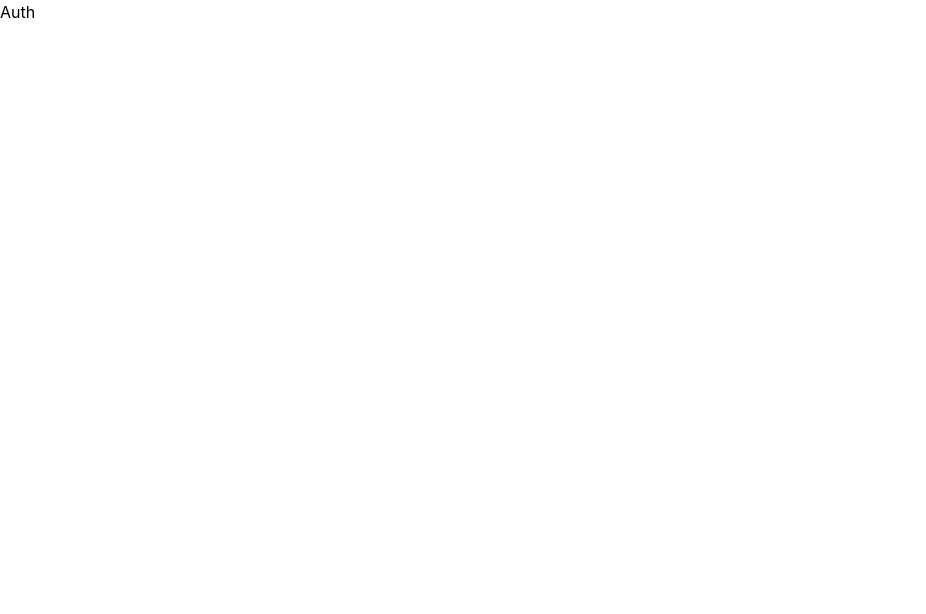
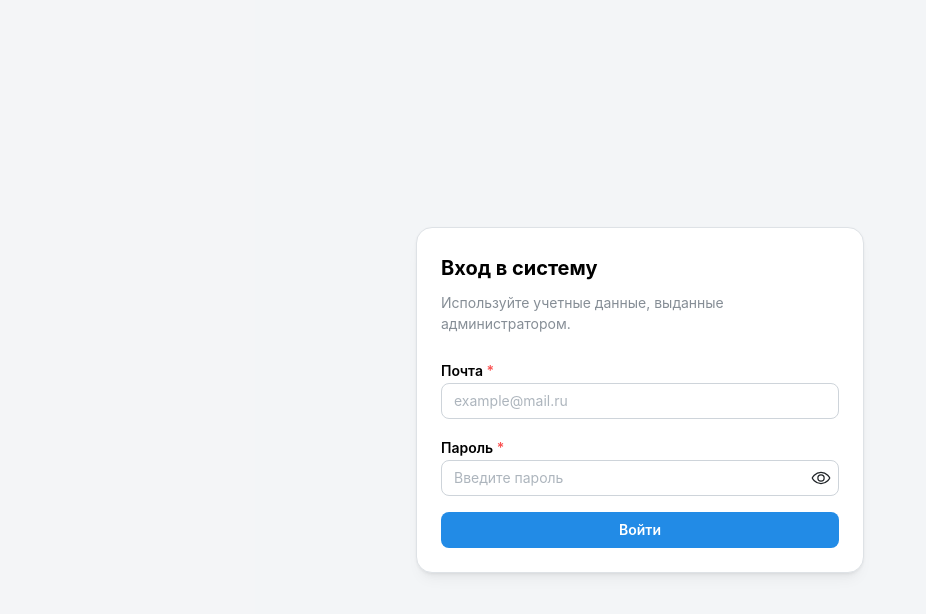
Before and after one commit to M-a-K-s-1-M/warehouse-rentals, a Next.js app in the folder frontend/: page /auth in a window 1280 px wide. Shown: the top 614 px of the page, without its empty margins (0-926 px from the left). Built offline with nearby package versions, Linux system fonts and the light colour scheme; no server answers.

Commit message:
Создаст страницу входа

```diff
--- a/frontend/src/app/auth/page.tsx
+++ b/frontend/src/app/auth/page.tsx
@@ -1,7 +1,76 @@
 'use client'
 
+import { AuthApi } from "@/lib";
+import { Button, Paper, PasswordInput, Text, TextInput } from "@mantine/core";
+import { notifications } from "@mantine/notifications";
+import { useRouter } from "next/navigation";
+import { useState } from "react";
+
 export default function Auth() {
+    const router = useRouter();
+    const [email, setEmail] = useState("");
+    const [password, setPassword] = useState("");
+    const [isSubmitting, setIsSubmitting] = useState(false);
+
+    const handleSubmit = async (event: React.FormEvent<HTMLFormElement>) => {
+        event.preventDefault();
+        if (!email.trim() || !password.trim()) {
+            return;
+        }
+
+        try {
+            setIsSubmitting(true);
+            await AuthApi.login({ email: email.trim(), password });
+            notifications.show({
+                title: "Добро пожаловать",
+                message: "Вы успешно вошли в систему.",
+                color: "green",
+            });
+            router.replace("/");
+        } catch {
+            notifications.show({
+                title: "Ошибка входа",
+                message: "Проверьте почту и пароль.",
+                color: "red",
+            });
+        } finally {
+            setIsSubmitting(false);
+        }
+    };
+
     return (
-        <div>Auth</div>
-    )
+        <div className="min-h-screen bg-gray-100/80 flex items-center justify-center p-6">
+            <Paper withBorder shadow="sm" radius="lg" className="w-full max-w-md p-6">
+                <div className="space-y-2 mb-6">
+                    <Text fw={700} size="xl">
+                        Вход в систему
+                    </Text>
+                    <Text size="sm" c="dimmed">
+                        Используйте учетные данные, выданные администратором.
+                    </Text>
+                </div>
+
+                <form className="space-y-4" onSubmit={handleSubmit}>
+                    <TextInput
+                        label="Почта"
+                        placeholder="example@mail.ru"
+                        value={email}
+                        onChange={(event) => setEmail(event.currentTarget.value)}
+                        required
+                    />
+                    <PasswordInput
+                        label="Пароль"
+                        placeholder="Введите пароль"
+                        value={password}
+                        onChange={(event) => setPassword(event.currentTarget.value)}
+                        required
+                    />
+
+                    <Button type="submit" fullWidth loading={isSubmitting}>
+                        Войти
+                    </Button>
+                </form>
+            </Paper>
+        </div>
+    );
 }
--- a/frontend/src/app/layout.tsx
+++ b/frontend/src/app/layout.tsx
@@ -7,7 +7,7 @@ import {
 import theme from "./theme";
 import "./globals.css";
 import { Notifications } from "@mantine/notifications";
-import { QueryProvider } from "@/components";
+import { AppProviders } from "@/components";
 
 export const metadata: Metadata = {
   title: "Next App Mantine Tailwind Template",
@@ -27,9 +27,7 @@ export default function RootLayout({
       <body className="antialiased">
         <MantineProvider theme={theme}>
           <Notifications />
-          <QueryProvider>
-            {children}
-          </QueryProvider>
+          <AppProviders>{children}</AppProviders>
         </MantineProvider>
       </body>
     </html>
--- /dev/null
+++ b/frontend/src/components/providers/auth-provider.tsx
@@ -0,0 +1,97 @@
+'use client';
+
+import { AuthApi, $api } from "@/lib";
+import { usePathname, useRouter } from "next/navigation";
+import { ReactNode, useEffect, useRef, useState } from "react";
+
+type AuthStatus = "checking" | "authed" | "guest";
+
+type AuthProviderProps = {
+    children: ReactNode;
+};
+
+export function AuthProvider({ children }: AuthProviderProps) {
+    const router = useRouter();
+    const pathname = usePathname();
+    const [status, setStatus] = useState<AuthStatus>("checking");
+    const refreshPromiseRef = useRef<Promise<void> | null>(null);
+    const interceptorAttachedRef = useRef(false);
+
+    const isAuthRoute = pathname?.startsWith("/auth");
+
+    const runRefresh = () => {
+        if (!refreshPromiseRef.current) {
+            refreshPromiseRef.current = AuthApi.refresh()
+                .then(() => {
+                    setStatus("authed");
+                })
+                .catch((error) => {
+                    setStatus("guest");
+                    throw error;
+                })
+                .finally(() => {
+                    refreshPromiseRef.current = null;
+                });
+        }
+
+        return refreshPromiseRef.current;
+    };
+
+    useEffect(() => {
+        if (interceptorAttachedRef.current) {
+            return;
+        }
+
+        interceptorAttachedRef.current = true;
+        $api.interceptors.response.use(
+            (response) => response,
+            async (error) => {
+                const statusCode = error?.response?.status;
+                const originalConfig = error?.config;
+
+                if (!originalConfig || statusCode !== 401) {
+                    return Promise.reject(error);
+                }
+
+                if (originalConfig.__isRetry) {
+                    return Promise.reject(error);
+                }
+
+                const url: string = originalConfig.url ?? "";
+                if (url.includes("/auth/login") || url.includes("/auth/refresh") || url.includes("/auth/logout")) {
+                    return Promise.reject(error);
+                }
+
+                originalConfig.__isRetry = true;
+
+                try {
+                    await runRefresh();
+                    return $api(originalConfig);
+                } catch (refreshError) {
+                    if (!isAuthRoute) {
+                        router.replace("/auth");
+                    }
+                    return Promise.reject(refreshError);
+                }
+            },
+        );
+    }, [isAuthRoute, router]);
+
+    useEffect(() => {
+        if (status === "checking") {
+            runRefresh()
+                .then(() => {
+                    if (isAuthRoute) {
+                        router.replace("/");
+                    }
+                })
+                .catch(() => {
+                    if (!isAuthRoute) {
+                        router.replace("/auth");
+                    }
+                });
+        }
+    }, [isAuthRoute, router, status]);
+
+    return <>{children}</>;
+}
--- a/frontend/src/components/providers/index.ts
+++ b/frontend/src/components/providers/index.ts
@@ -1 +1,3 @@
 export { QueryProvider } from "./query-provider";
+export { AuthProvider } from "./auth-provider";
+export { AppProviders } from "./app-providers";
--- /dev/null
+++ b/frontend/src/lib/api/authApi.ts
@@ -0,0 +1,18 @@
+import { $api } from "../config";
+
+export class AuthApi {
+    static async login(input: { email: string; password: string }) {
+        const res = await $api.post("/auth/login", input);
+        return res.data as { user: { id: string; email: string; role: string } };
+    }
+
+    static async refresh() {
+        const res = await $api.post("/auth/refresh");
+        return res.data as { accessTokenExpiresIn: number };
+    }
+
+    static async logout() {
+        const res = await $api.post("/auth/logout");
+        return res.data as { success: boolean };
+    }
+}
--- a/frontend/src/lib/api/index.ts
+++ b/frontend/src/lib/api/index.ts
@@ -1,3 +1,4 @@
 export { WarehousesApi } from "./warehousesApi";
 export { RentalsApi } from "./rentalsApi";
 export { UsersApi } from "./usersApi";
+export { AuthApi } from "./authApi";
```
Also changed, not shown: frontend/src/components/providers/app-providers.tsx (added, +17 -0 lines), 1 other file (tests, documents, lock files or other folders).
